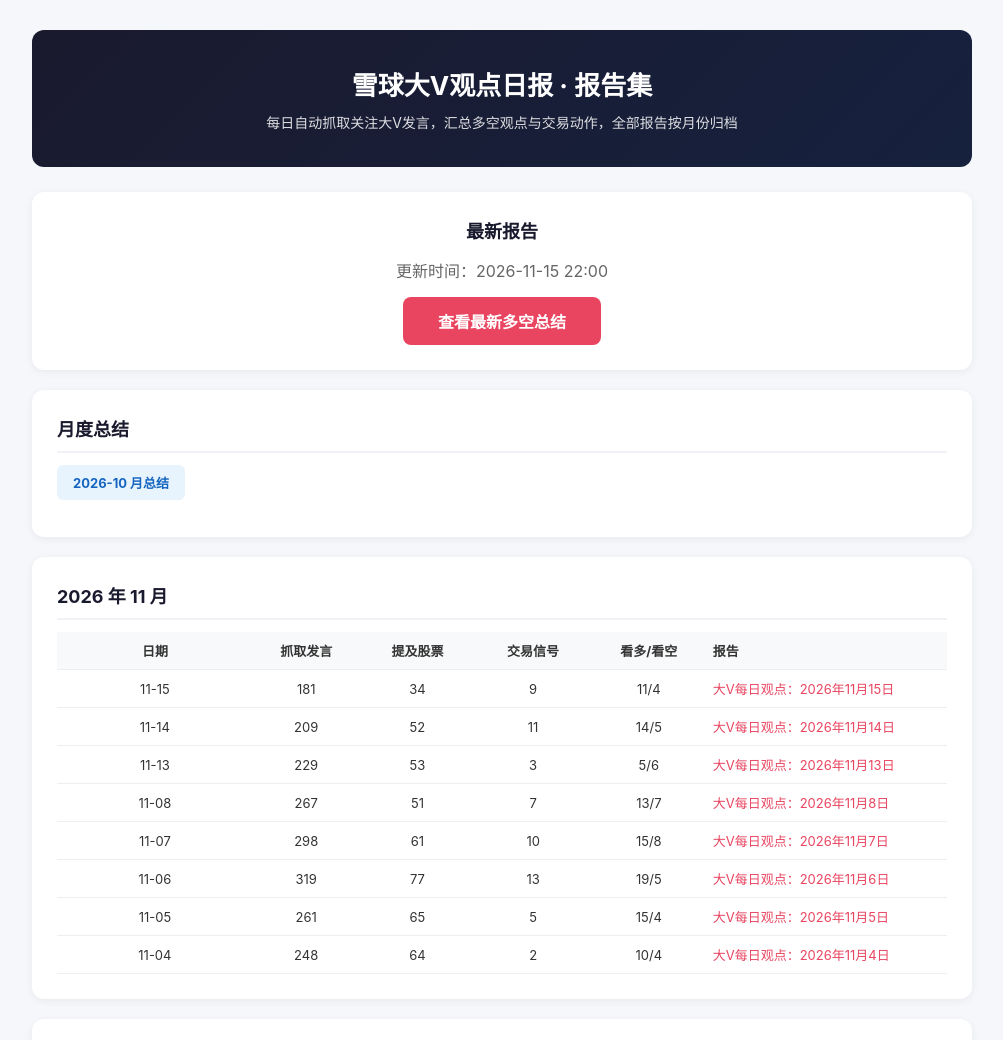
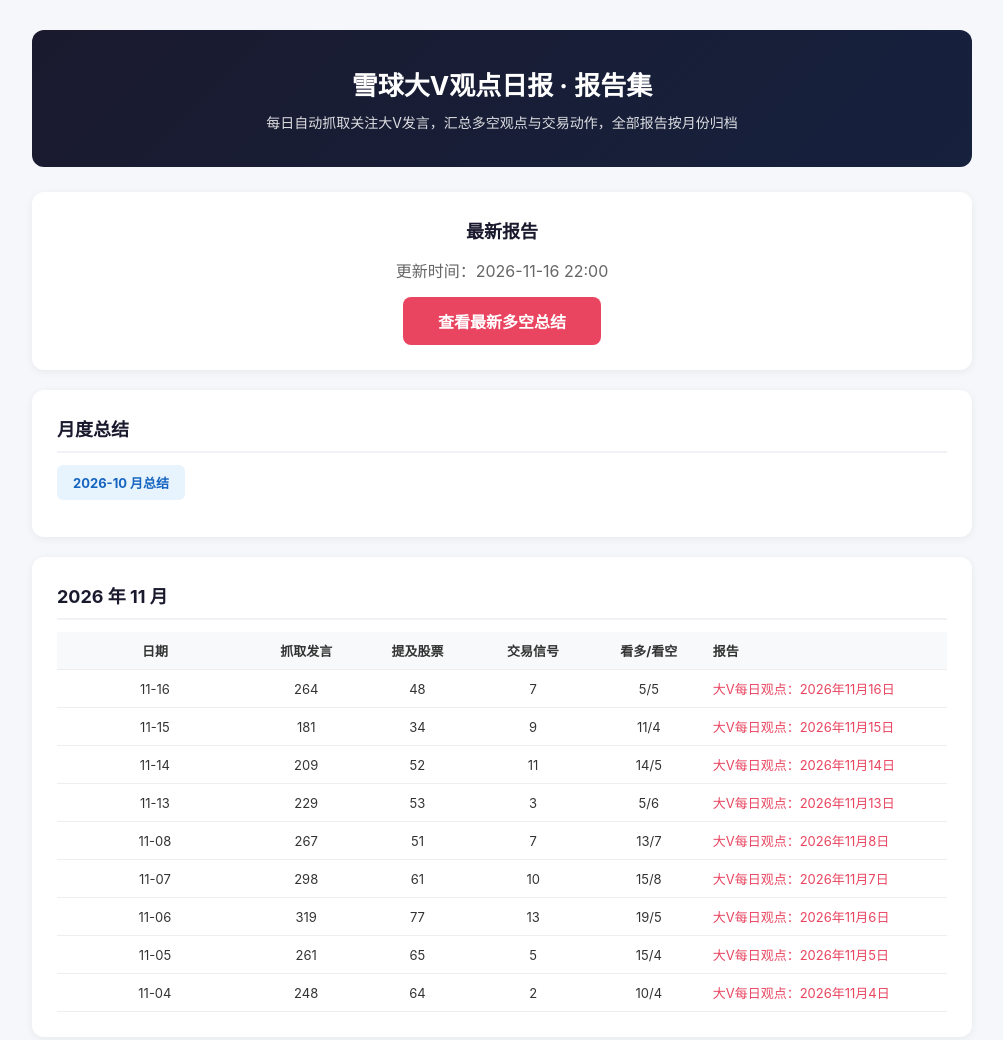
Before and after one commit to douding1016/xueqiu-dav-report, a plain HTML site: page index.html in a window 1280 px wide. Shown: the top 1040 px of the page, without its empty margins (138-1141 px from the left). Drawn offline with Linux system fonts and the light colour scheme.

Commit message:
update index.html

```diff
--- a/index.html
+++ b/index.html
@@ -42,7 +42,7 @@ a:hover { text-decoration:underline; }
 
 <div class="latest-card">
     <h2>最新报告</h2>
-    <p style="color:#666;margin-bottom:15px;">更新时间：2026-11-15 22:00</p>
+    <p style="color:#666;margin-bottom:15px;">更新时间：2026-11-16 22:00</p>
     <a href="latest.html" target="_blank" class="latest-btn">查看最新多空总结</a>
 </div>
 
@@ -52,6 +52,7 @@ a:hover { text-decoration:underline; }
 <div class="month-block"><h2>2026 年 11 月</h2>
 <table><colgroup><col class="col-date"><col class="col-total"><col class="col-stock"><col class="col-signal"><col class="col-bb"><col class="col-link"></colgroup>
 <tr><th class="num">日期</th><th class="num">抓取发言</th><th class="num">提及股票</th><th class="num">交易信号</th><th class="num">看多/看空</th><th>报告</th></tr>
+<tr><td class="num">11-16</td><td class="num">264</td><td class="num">48</td><td class="num">7</td><td class="num">5/5</td><td><a href="history/report_20261116_220031.html" target="_blank">大V每日观点：2026年11月16日</a></td></tr>
 <tr><td class="num">11-15</td><td class="num">181</td><td class="num">34</td><td class="num">9</td><td class="num">11/4</td><td><a href="history/report_20261115_220030.html" target="_blank">大V每日观点：2026年11月15日</a></td></tr>
 <tr><td class="num">11-14</td><td class="num">209</td><td class="num">52</td><td class="num">11</td><td class="num">14/5</td><td><a href="history/report_20261114_220031.html" target="_blank">大V每日观点：2026年11月14日</a></td></tr>
 <tr><td class="num">11-13</td><td class="num">229</td><td class="num">53</td><td class="num">3</td><td class="num">5/6</td><td><a href="history/report_20261113_220031.html" target="_blank">大V每日观点：2026年11月13日</a></td></tr>
@@ -111,7 +112,7 @@ a:hover { text-decoration:underline; }
 </table></div>
 
 <div class="footer">
-    数据来源：雪球网公开信息 ｜ 报告集共收录 48 天日报 ｜ 仅供参考，不构成投资建议
+    数据来源：雪球网公开信息 ｜ 报告集共收录 49 天日报 ｜ 仅供参考，不构成投资建议
 </div>
 </div>
 </body>
```
